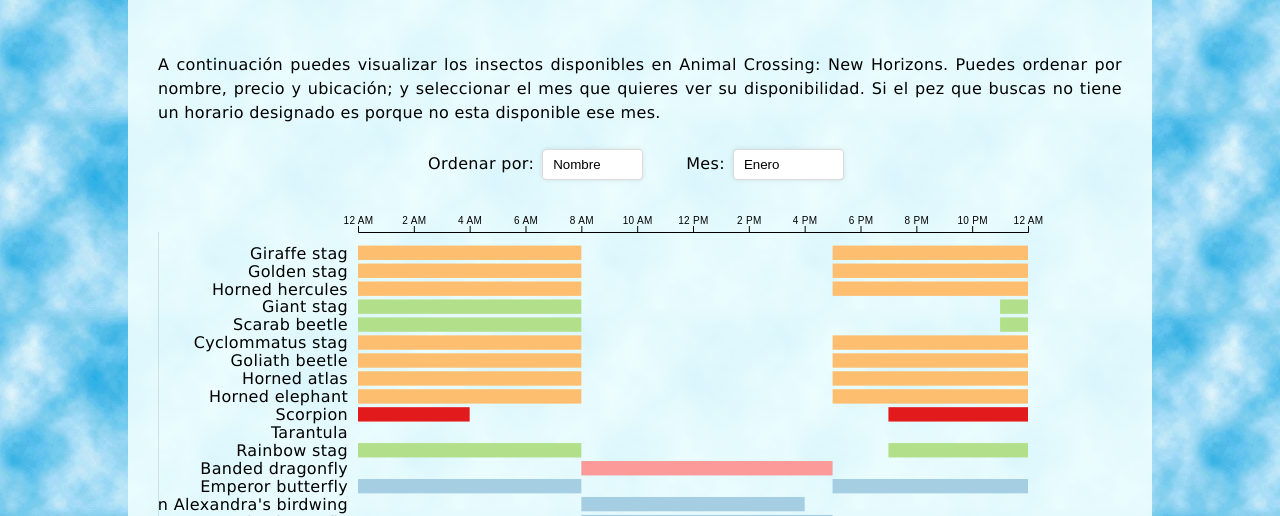
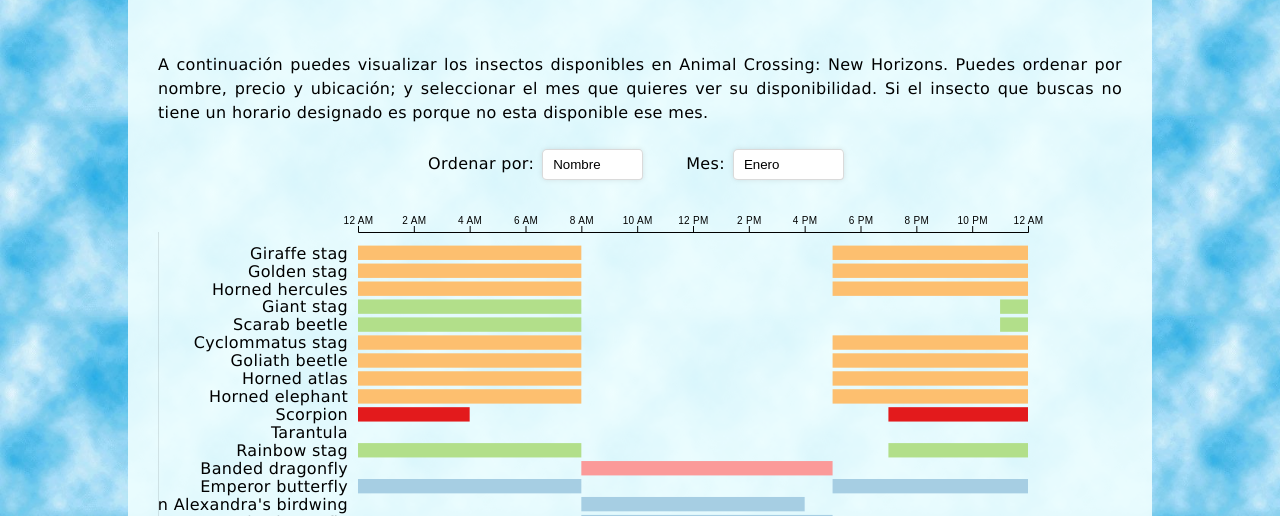
Before and after one commit to clolate/ACNH, a plain HTML site: page insects.html in a window 1280 px wide. Shown: the part 284-800 px from the top of the page. Drawn offline with nearby package versions, Linux system fonts and the light colour scheme; files whose address does not match are found by name.

Commit message:
push para arreglar el push anterior

```diff
--- a/insects.html
+++ b/insects.html
@@ -28,7 +28,7 @@
         <p>
           A continuación puedes visualizar los insectos disponibles en Animal
           Crossing: New Horizons. Puedes ordenar por nombre, precio y ubicación;
-          y seleccionar el mes que quieres ver su disponibilidad. Si el pez que
+          y seleccionar el mes que quieres ver su disponibilidad. Si el insecto que
           buscas no tiene un horario designado es porque no esta disponible ese
           mes.
         </p>
```
